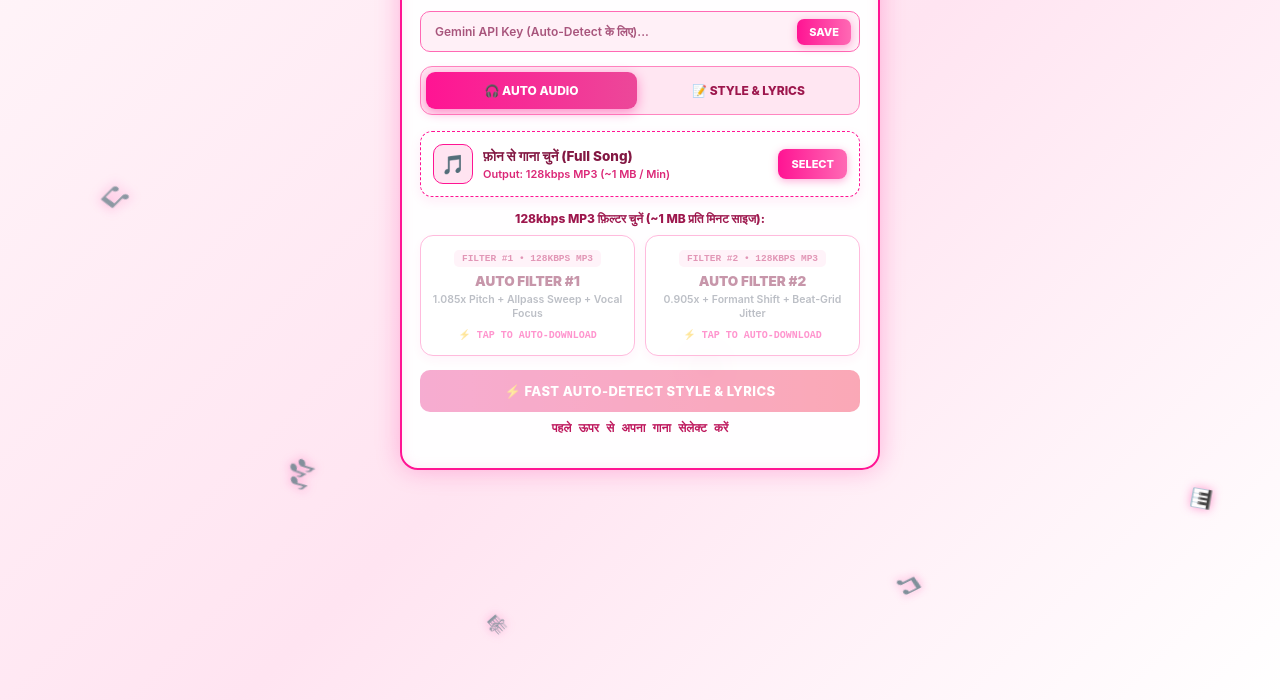
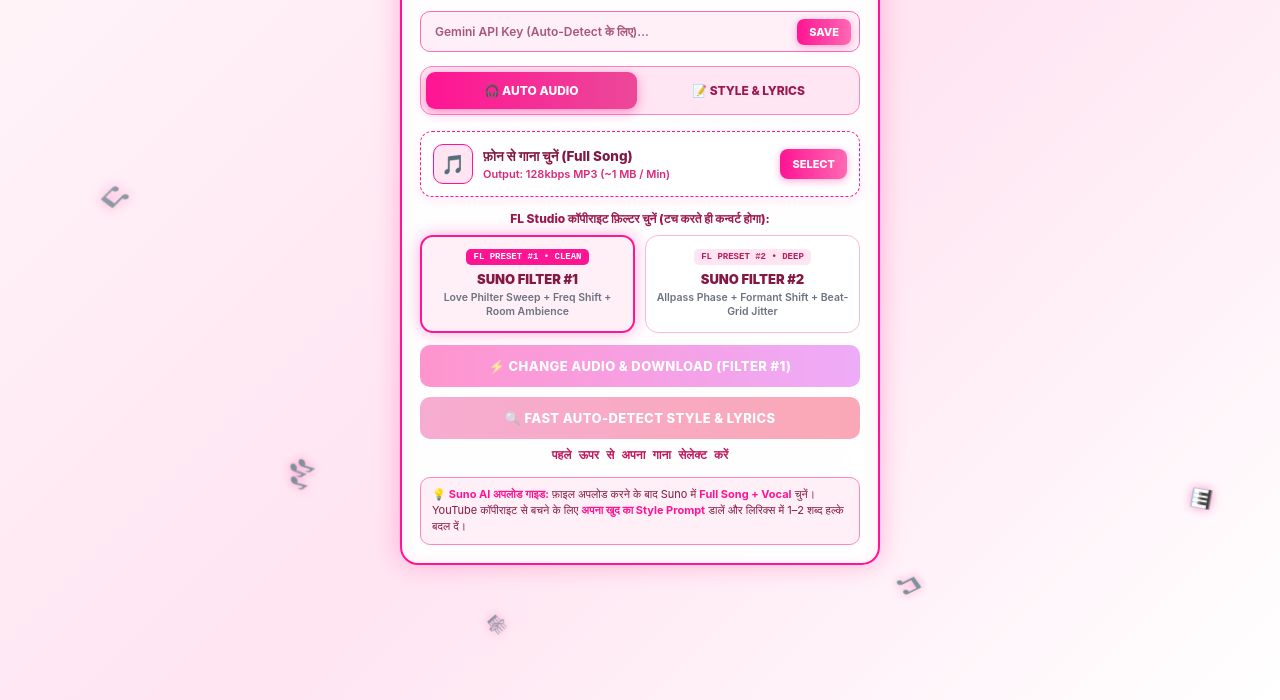
Before and after one commit to sabaronlines/SunoAi, a plain HTML site: page index.html in a window 1280 px wide. Shown: the part 100-800 px from the top of the page. Drawn offline with Linux system fonts and the light colour scheme.

Commit message:
Update index.html

```diff
--- a/index.html
+++ b/index.html
@@ -4,8 +4,8 @@
     <meta charset="UTF-8">
     <meta name="viewport" content="width=device-width, initial-scale=1.0, maximum-scale=1.0, user-scalable=no">
     <title>MANOJ MUSIC STUDIO</title>
-    <!-- Pure Client-Side 128kbps MP3 Encoder -->
-    <script src="https://cdn.jsdelivr.net/npm/lamejs@1.2.1/lame.min.js"></script>
+    <!-- Full lamejs bundle (Fixes MPEGMode freeze bug for fast 128kbps MP3) -->
+    <script src="https://cdnjs.cloudflare.com/ajax/libs/lamejs/1.2.1/lame.all.min.js"></script>
     <style>
         * {
             box-sizing: border-box;
@@ -67,7 +67,7 @@
             z-index: 1;
             width: 100%;
             max-width: 480px;
-            background: rgba(255, 255, 255, 0.94);
+            background: rgba(255, 255, 255, 0.95);
             backdrop-filter: blur(12px);
             border: 2px solid #ff1493;
             box-shadow: 0 0 25px rgba(255, 20, 147, 0.28), inset 0 0 12px rgba(255, 105, 180, 0.15);
@@ -212,7 +212,7 @@
         .section-view { display: none; }
         .section-view.active { display: block; }
 
-        /* Modern Upload Bar */
+        /* Modern Upload / Change Audio Bar */
         .modern-upload {
             display: flex;
             align-items: center;
@@ -264,13 +264,13 @@
             color: #fff;
             font-size: 11px;
             font-weight: 800;
-            padding: 8px 13px;
+            padding: 8px 12px;
             border-radius: 8px;
             flex-shrink: 0;
             box-shadow: 0 2px 8px rgba(255, 20, 147, 0.35);
         }
 
-        /* Auto Filter Cards */
+        /* FL Studio Filter Selection Cards */
         .filter-title {
             font-size: 12px;
             color: #9d174d;
@@ -283,13 +283,13 @@
             display: grid;
             grid-template-columns: 1fr 1fr;
             gap: 10px;
-            margin-bottom: 14px;
+            margin-bottom: 12px;
         }
-        .auto-filter-btn {
+        .filter-card {
             background: #ffffff;
-            border: 1.5px solid #ff69b4;
+            border: 1.5px solid #ffb6d9;
             border-radius: 13px;
-            padding: 14px 10px;
+            padding: 12px 9px;
             text-align: center;
             cursor: pointer;
             transition: 0.2s;
@@ -298,30 +298,26 @@
             align-items: center;
             justify-content: center;
             width: 100%;
-            box-shadow: 0 4px 12px rgba(255, 20, 147, 0.1);
         }
-        .auto-filter-btn:active { transform: scale(0.97); }
-        .auto-filter-btn.active-run {
+        .filter-card.selected {
             background: #fff0f7;
-            border-color: #ff1493;
-            box-shadow: 0 0 18px rgba(255, 20, 147, 0.45);
+            border: 2px solid #ff1493;
+            box-shadow: 0 0 16px rgba(255, 20, 147, 0.35);
         }
-        .auto-filter-btn:disabled { opacity: 0.45; cursor: not-allowed; }
         .f-badge {
             display: inline-block;
-            font-size: 9.5px;
+            font-size: 9px;
             font-weight: 800;
-            padding: 3px 8px;
+            padding: 3px 7px;
             border-radius: 5px;
             background: #ffe4f1;
             color: #be185d;
             margin-bottom: 6px;
             font-family: monospace;
         }
-        .auto-filter-btn.active-run .f-badge { background: #ff1493; color: #ffffff; }
-        .f-name { font-size: 13.5px; font-weight: 900; color: #831843; display: block; }
+        .filter-card.selected .f-badge { background: #ff1493; color: #ffffff; }
+        .f-name { font-size: 13px; font-weight: 900; color: #831843; display: block; }
         .f-desc { font-size: 10.5px; color: #6b7280; font-weight: 600; display: block; margin-top: 4px; line-height: 1.35; }
-        .f-tap-hint { margin-top: 8px; font-size: 10px; font-weight: 800; color: #ff1493; font-family: monospace; }
 
         /* Textareas */
         .field-label {
@@ -345,7 +341,6 @@
             outline: none;
             margin-bottom: 12px;
             font-family: monospace;
-            box-shadow: inset 0 2px 6px rgba(255, 20, 147, 0.06);
         }
         textarea:focus { border-color: #ff1493; box-shadow: 0 0 10px rgba(255, 20, 147, 0.25); }
         .style-box { height: 62px; border-color: #ec4899; color: #831843; font-size: 12px; }
@@ -364,6 +359,11 @@
             text-decoration: none;
             margin-bottom: 10px;
             letter-spacing: 0.4px;
+        }
+        .btn-convert {
+            background: linear-gradient(90deg, #ff1493, #d946ef);
+            color: #ffffff;
+            box-shadow: 0 4px 14px rgba(255, 20, 147, 0.4);
         }
         .btn-ai {
             background: linear-gradient(90deg, #ec4899, #f43f5e);
@@ -392,6 +392,19 @@
             font-weight: 800;
         }
         audio { width: 100%; margin-top: 6px; margin-bottom: 10px; display: none; border-radius: 8px; }
+
+        /* Suno Workflow Reminder Box */
+        .suno-guide {
+            background: #fff0f7;
+            border: 1px solid #ff85c0;
+            border-radius: 10px;
+            padding: 9px 11px;
+            font-size: 11px;
+            color: #831843;
+            line-height: 1.45;
+            margin-top: 6px;
+        }
+        .suno-guide b { color: #ff1493; }
     </style>
 </head>
 <body>
@@ -410,7 +423,7 @@
 <div class="app-box">
     <div class="header">
         <div class="hacker-logo" data-text="MANOJ MUSIC STUDIO">MANOJ MUSIC STUDIO</div>
-        <p>[SYSTEM_ACTIVE] |> 128KBPS MP3 &amp; GEMINI 3.8 ENGINE<span class="cursor-blink">_</span></p>
+        <p>[SYSTEM_ACTIVE] |> FL STUDIO DSP &amp; SUNO BYPASS ENGINE<span class="cursor-blink">_</span></p>
     </div>
 
     <!-- Gemini API Key -->
@@ -425,9 +438,10 @@
         <button class="tab-btn" id="tabLyricsBtn" onclick="switchTab('lyrics')">📝 STYLE &amp; LYRICS</button>
     </div>
 
-    <!-- TAB 1: 128KBPS MP3 BYPASS & GEMINI 3.8 AUTO-DETECT -->
+    <!-- TAB 1: FL STUDIO DSP + 128KBPS MP3 + CHANGE AUDIO -->
     <div id="audioSection" class="section-view active">
 
+        <!-- Upload / Change Audio Box -->
         <div class="modern-upload" onclick="document.getElementById('audioInput').click()">
             <div class="upload-left">
                 <div class="upload-icon">🎵</div>
@@ -436,36 +450,41 @@
                     <div class="upload-sub" id="fileSub">Output: 128kbps MP3 (~1 MB / Min)</div>
                 </div>
             </div>
-            <div class="browse-pill">SELECT</div>
+            <div class="browse-pill" id="changeAudioBtn">SELECT</div>
         </div>
         <input type="file" id="audioInput" accept="audio/mpeg,audio/mp3,audio/wav,audio/x-wav,audio/mp4,audio/m4a,audio/aac,audio/ogg,audio/*" style="display:none;">
 
-        <span class="filter-title">128kbps MP3 फ़िल्टर चुनें (~1 MB प्रति मिनट साइज):</span>
+        <span class="filter-title">FL Studio कॉपीराइट फ़िल्टर चुनें (टच करते ही कन्वर्ट होगा):</span>
 
         <div class="dual-filter-grid">
-            <!-- Filter 1 -->
-            <button class="auto-filter-btn" id="btnFilter1" onclick="runAutoPipeline(1)" disabled>
-                <span class="f-badge">FILTER #1 • 128KBPS MP3</span>
-                <span class="f-name">AUTO FILTER #1</span>
-                <span class="f-desc">1.085x Pitch + Allpass Sweep + Vocal Focus</span>
-                <span class="f-tap-hint">⚡ TAP TO AUTO-DOWNLOAD</span>
-            </button>
+            <!-- Filter 1: FL Love Philter + Freq Shifter + Room Ambience -->
+            <div class="filter-card selected" id="cardFilter1" onclick="selectAndRunFilter(1)">
+                <span class="f-badge">FL PRESET #1 • CLEAN</span>
+                <span class="f-name">SUNO FILTER #1</span>
+                <span class="f-desc">Love Philter Sweep + Freq Shift + Room Ambience</span>
+            </div>
 
-            <!-- Filter 2 -->
-            <button class="auto-filter-btn" id="btnFilter2" onclick="runAutoPipeline(2)" disabled>
-                <span class="f-badge">FILTER #2 • 128KBPS MP3</span>
-                <span class="f-name">AUTO FILTER #2</span>
-                <span class="f-desc">0.905x + Formant Shift + Beat-Grid Jitter</span>
-                <span class="f-tap-hint">⚡ TAP TO AUTO-DOWNLOAD</span>
-            </button>
+            <!-- Filter 2: Deep Allpass + Formant + Beat Jitter -->
+            <div class="filter-card" id="cardFilter2" onclick="selectAndRunFilter(2)">
+                <span class="f-badge">FL PRESET #2 • DEEP</span>
+                <span class="f-name">SUNO FILTER #2</span>
+                <span class="f-desc">Allpass Phase + Formant Shift + Beat-Grid Jitter</span>
+            </div>
         </div>
 
-        <button class="btn btn-ai" id="detectBtn" onclick="autoDetectSong()" disabled>⚡ FAST AUTO-DETECT STYLE &amp; LYRICS</button>
+        <!-- Dedicated Convert & Download Action Button -->
+        <button class="btn btn-convert" id="convertBtn" onclick="runAutoPipeline(selectedFilter)" disabled>⚡ CHANGE AUDIO &amp; DOWNLOAD (FILTER #1)</button>
+
+        <button class="btn btn-ai" id="detectBtn" onclick="autoDetectSong()" disabled>🔍 FAST AUTO-DETECT STYLE &amp; LYRICS</button>
 
         <div class="status-msg" id="statusBox">पहले ऊपर से अपना गाना सेलेक्ट करें</div>
 
         <audio id="player" controls playsinline></audio>
         <a class="btn btn-dl" id="dlBtn">⬇️ दोबारा डाउनलोड करें (.MP3)</a>
+
+        <div class="suno-guide">
+            💡 <b>Suno AI अपलोड गाइड:</b> फ़ाइल अपलोड करने के बाद Suno में <b>Full Song + Vocal</b> चुनें। YouTube कॉपीराइट से बचने के लिए <b>अपना खुद का Style Prompt</b> डालें और लिरिक्स में 1–2 शब्द हल्के बदल दें।
+        </div>
     </div>
 
     <!-- TAB 2: JP DIGITAL STYLE HEAVY LYRICS BYPASS -->
@@ -487,6 +506,7 @@
 </div>
 
 <script>
+    let selectedFilter = 1;
     let currentFile = null;
     let decodedCache = null;
     let blobUrl = null;
@@ -513,6 +533,16 @@
         document.getElementById('tabLyricsBtn').classList.toggle('active', tab === 'lyrics');
     }
 
+    function selectAndRunFilter(num) {
+        selectedFilter = num;
+        document.getElementById('cardFilter1').classList.toggle('selected', num === 1);
+        document.getElementById('cardFilter2').classList.toggle('selected', num === 2);
+        document.getElementById('convertBtn').innerText = `⚡ CHANGE AUDIO & DOWNLOAD (FILTER #${num})`;
+        if (currentFile) {
+            runAutoPipeline(num);
+        }
+    }
+
     document.getElementById('audioInput').addEventListener('change', function(e) {
         if (e.target.files && e.target.files[0]) {
             currentFile = e.target.files[0];
@@ -520,16 +550,14 @@
             const sizeMB = (currentFile.size / (1024 * 1024)).toFixed(2);
             document.getElementById('fileTitle').innerText = currentFile.name;
             document.getElementById('fileSub').innerText = `Ready • ${sizeMB} MB`;
+            document.getElementById('changeAudioBtn').innerText = "🔄 CHANGE";
 
-            document.getElementById('btnFilter1').disabled = false;
-            document.getElementById('btnFilter2').disabled = false;
+            document.getElementById('convertBtn').disabled = false;
             document.getElementById('detectBtn').disabled = false;
 
-            document.getElementById('btnFilter1').classList.remove('active-run');
-            document.getElementById('btnFilter2').classList.remove('active-run');
             document.getElementById('dlBtn').style.display = 'none';
             document.getElementById('player').style.display = 'none';
-            document.getElementById('statusBox').innerText = "✅ फ़ाइल तैयार है! Filter #1, #2 या Fast Auto-Detect चुनें।";
+            document.getElementById('statusBox').innerText = "✅ फ़ाइल तैयार है! 'CHANGE AUDIO' बटन या फ़िल्टर पर टच करें।";
         }
     });
 
@@ -543,21 +571,16 @@
         return decodedCache;
     }
 
-    // --- 128KBPS MP3 ENGINE (~1 MB PER MINUTE) ---
+    // --- FL STUDIO STOCK DSP REPLICA + 128KBPS MP3 ENGINE ---
     async function runAutoPipeline(filterNum) {
         if (!currentFile || isProcessing) return;
 
         isProcessing = true;
-        const btn1 = document.getElementById('btnFilter1');
-        const btn2 = document.getElementById('btnFilter2');
+        const convertBtn = document.getElementById('convertBtn');
         const status = document.getElementById('statusBox');
+        convertBtn.disabled = true;
 
-        btn1.disabled = true;
-        btn2.disabled = true;
-        btn1.classList.toggle('active-run', filterNum === 1);
-        btn2.classList.toggle('active-run', filterNum === 2);
-
-        status.innerText = `⏳ Filter #${filterNum} से ऑडियो प्रोसेस हो रहा है...`;
+        status.innerText = `⏳ FL Studio Filter #${filterNum} अप्लाई हो रहा है...`;
         await new Promise(r => setTimeout(r, 60));
 
         try {
@@ -565,10 +588,12 @@
             const processedSourceBuf = applyMicroJitterAndVocalFocus(rawAudioBuf, filterNum);
 
             const isFilter1 = (filterNum === 1);
-            const rate = isFilter1 ? 1.085 : 0.905;
-            const detuneCents = isFilter1 ? 65 : -135;
+            // Filter #1: Clean Love Philter + Frequency Shifter (+55 cents, 1.055x)
+            // Filter #2: Deep Anti-Detect (0.925x, -115 cents)
+            const rate = isFilter1 ? 1.055 : 0.925;
+            const detuneCents = isFilter1 ? 55 : -115;
 
-            const maxAllowedSec = 480;
+            const maxAllowedSec = 480; // Up to 8 mins
             const effectiveDuration = Math.min(processedSourceBuf.duration, maxAllowedSec);
             const outDurationSec = effectiveDuration / rate;
 
@@ -582,54 +607,73 @@
             source.playbackRate.value = rate;
             source.detune.value = detuneCents;
 
+            // 1. Fruity Love Philter Style LFO Sweep
+            const lovePhilter = offlineCtx.createBiquadFilter();
+            lovePhilter.type = "peaking";
+            lovePhilter.frequency.value = isFilter1 ? 1350 : 1100;
+            lovePhilter.Q.value = isFilter1 ? 2.0 : 2.8;
+            lovePhilter.gain.value = isFilter1 ? 4.2 : 5.5;
+
+            const lfo = offlineCtx.createOscillator();
+            const lfoGain = offlineCtx.createGain();
+            lfo.type = "sine";
+            lfo.frequency.value = isFilter1 ? 0.55 : 0.95;
+            lfoGain.gain.value = isFilter1 ? 580 : 850;
+            lfo.connect(lfoGain);
+            lfoGain.connect(lovePhilter.frequency);
+            lfo.start(0);
+
+            // 2. Dual Allpass Phase Dispersers (Scrambles spectral fingerprint)
             const allpass1 = offlineCtx.createBiquadFilter();
             allpass1.type = "allpass";
-            allpass1.frequency.value = isFilter1 ? 620 : 480;
-            allpass1.Q.value = 3.5;
+            allpass1.frequency.value = isFilter1 ? 650 : 490;
+            allpass1.Q.value = 3.2;
 
             const allpass2 = offlineCtx.createBiquadFilter();
             allpass2.type = "allpass";
-            allpass2.frequency.value = isFilter1 ? 2100 : 1750;
-            allpass2.Q.value = 4.0;
+            allpass2.frequency.value = isFilter1 ? 2200 : 1800;
+            allpass2.Q.value = 3.8;
 
-            const dynamicPeak = offlineCtx.createBiquadFilter();
-            dynamicPeak.type = "peaking";
-            dynamicPeak.frequency.value = isFilter1 ? 1400 : 1150;
-            dynamicPeak.Q.value = isFilter1 ? 2.2 : 3.0;
-            dynamicPeak.gain.value = isFilter1 ? 4.5 : 6.0;
+            // 3. Subtle Fruity Reverb 2 Room Ambience (6% wet micro-reflection)
+            const dryGain = offlineCtx.createGain();
+            dryGain.gain.value = 0.94;
+            const wetGain = offlineCtx.createGain();
+            wetGain.gain.value = isFilter1 ? 0.06 : 0.09;
+            const roomDelay = offlineCtx.createDelay();
+            roomDelay.delayTime.value = isFilter1 ? 0.024 : 0.032;
 
-            const lfo = offlineCtx.createOscillator();
-            const lfoGain = offlineCtx.createGain();
-            lfo.type = "triangle";
-            lfo.frequency.value = isFilter1 ? 0.65 : 1.15;
-            lfoGain.gain.value = isFilter1 ? 650 : 950;
-            lfo.connect(lfoGain);
-            lfoGain.connect(dynamicPeak.frequency);
-            lfo.start(0);
-
+            // 4. Vocal Presence Clarity Boost
             const vocalBoost = offlineCtx.createBiquadFilter();
             vocalBoost.type = "peaking";
             vocalBoost.frequency.value = 2850;
             vocalBoost.Q.value = 1.4;
-            vocalBoost.gain.value = 3.2;
+            vocalBoost.gain.value = 3.0;
 
+            // 5. Harmonic Waveshaper
             const shaper = offlineCtx.createWaveShaper();
-            shaper.curve = makeSoftCurve(isFilter1 ? 8 : 16);
+            shaper.curve = makeSoftCurve(isFilter1 ? 6 : 14);
 
+            // Connect DSP Chain
             source.connect(allpass1);
             allpass1.connect(allpass2);
-            allpass2.connect(dynamicPeak);
-            dynamicPeak.connect(vocalBoost);
+            allpass2.connect(lovePhilter);
+            lovePhilter.connect(vocalBoost);
             vocalBoost.connect(shaper);
-            shaper.connect(offlineCtx.destination);
+
+            shaper.connect(dryGain);
+            shaper.connect(roomDelay);
+            roomDelay.connect(wetGain);
+
+            dryGain.connect(offlineCtx.destination);
+            wetGain.connect(offlineCtx.destination);
 
             source.start(0, 0, effectiveDuration);
-            status.innerText = `⚙️ 128kbps MP3 में कन्वर्ट हो रहा है...`;
+            status.innerText = `⚙️ 128kbps MP3 तैयार हो रहा है...`;
 
             const rendered = await offlineCtx.startRendering();
             normalizeToZeroDBFS(rendered);
 
-            const mp3Blob = await encodeToMP3(rendered, 128);
+            const mp3Blob = await encodeToMP3Safe(rendered, 128);
             const outSizeMB = (mp3Blob.size / (1024 * 1024)).toFixed(2);
 
             if (blobUrl) URL.revokeObjectURL(blobUrl);
@@ -640,7 +684,7 @@
             player.style.display = 'block';
 
             const randNum = Math.floor(100000 + Math.random() * 900000);
-            const finalFileName = `ManojStudio_F${filterNum}_${randNum}.mp3`;
+            const finalFileName = `ManojStudio_FL${filterNum}_${randNum}.mp3`;
 
             const dlBtn = document.getElementById('dlBtn');
             dlBtn.href = blobUrl;
@@ -658,17 +702,16 @@
             status.innerText = `✅ तैयार! ${outSizeMB} MB की 128kbps MP3 फ़ाइल डाउनलोड हो गई।`;
         } catch (err) {
             console.error(err);
-            status.innerText = "❌ Error: MP3 एन्कोडिंग में समस्या आई, पेज रिफ़्रेश करें।";
+            status.innerText = "❌ Error: " + (err.message || "दोबारा ट्राई करें।");
         } finally {
             isProcessing = false;
-            btn1.disabled = false;
-            btn2.disabled = false;
+            convertBtn.disabled = false;
         }
     }
 
-    async function encodeToMP3(audioBuffer, kbps) {
+    async function encodeToMP3Safe(audioBuffer, kbps) {
         if (typeof lamejs === 'undefined') {
-            throw new Error("MP3 Library loading, internet check karein...");
+            throw new Error("MP3 Encoder लोड नहीं हुआ, इंटरनेट चेक करके पेज रिफ़्रेश करें।");
         }
         const sampleRate = audioBuffer.sampleRate;
         const floatSamples = audioBuffer.getChannelData(0);
@@ -682,23 +725,27 @@
 
         const mp3encoder = new lamejs.Mp3Encoder(1, sampleRate, kbps);
         const mp3Data = [];
-        const chunkSize = 1152 * 40;
+        const sampleBlockSize = 1152;
 
-        for (let i = 0; i < len; i += chunkSize) {
-            const chunk = int16Samples.subarray(i, i + chunkSize);
-            const mp3buf = mp3encoder.encodeBuffer(chunk);
-            if (mp3buf.length > 0) mp3Data.push(mp3buf);
-            if (i % (chunkSize * 4) === 0) {
+        for (let i = 0; i < len; i += sampleBlockSize) {
+            const sampleChunk = int16Samples.subarray(i, i + sampleBlockSize);
+            const mp3buf = mp3encoder.encodeBuffer(sampleChunk);
+            if (mp3buf.length > 0) {
+                mp3Data.push(mp3buf);
+            }
+            if (i % (sampleBlockSize * 150) === 0) {
                 await new Promise(r => setTimeout(r, 0));
             }
         }
         const endBuf = mp3encoder.flush();
-        if (endBuf.length > 0) mp3Data.push(endBuf);
+        if (endBuf.length > 0) {
+            mp3Data.push(endBuf);
+        }
 
         return new Blob(mp3Data, { type: 'audio/mp3' });
     }
 
-    // --- ULTRA-FAST AUTO DETECT USING GEMINI 3.8 FLASH ---
+    // --- FAST AUTO DETECT USING GEMINI 3.8 FLASH ---
     async function autoDetectSong() {
         if (!currentFile) return;
 
@@ -716,7 +763,6 @@
         try {
             const rawAudioBuf = await getDecodedAudio();
 
-            // Compress to tiny 16kHz 32kbps MP3 (~240KB/min) for 3-5 second upload & transcription
             const fastCtx = new OfflineAudioContext(1, Math.floor(rawAudioBuf.duration * 16000), 16000);
             const src = fastCtx.createBufferSource();
             src.buffer = rawAudioBuf;
@@ -724,7 +770,7 @@
             src.start(0);
             const smallBuf = await fastCtx.startRendering();
 
-            const tinyMp3Blob = await encodeToMP3(smallBuf, 32);
+            const tinyMp3Blob = await encodeToMP3Safe(smallBuf, 32);
             const base64Audio = await blobToBase64(tinyMp3Blob);
 
             status.innerText = "🤖 Gemini 3.8 Flash स्टाइल और लिरिक्स निकाल रहा है...";
@@ -838,6 +884,7 @@ Return strictly raw JSON without markdown.`;
         }
     }
 
+    // --- JP DIGITAL STYLE HEAVY LYRICS BYPASS ---
     function generateBypass() {
         const input = document.getElementById('inputLyrics').value;
         if (!input.trim()) return;
```
